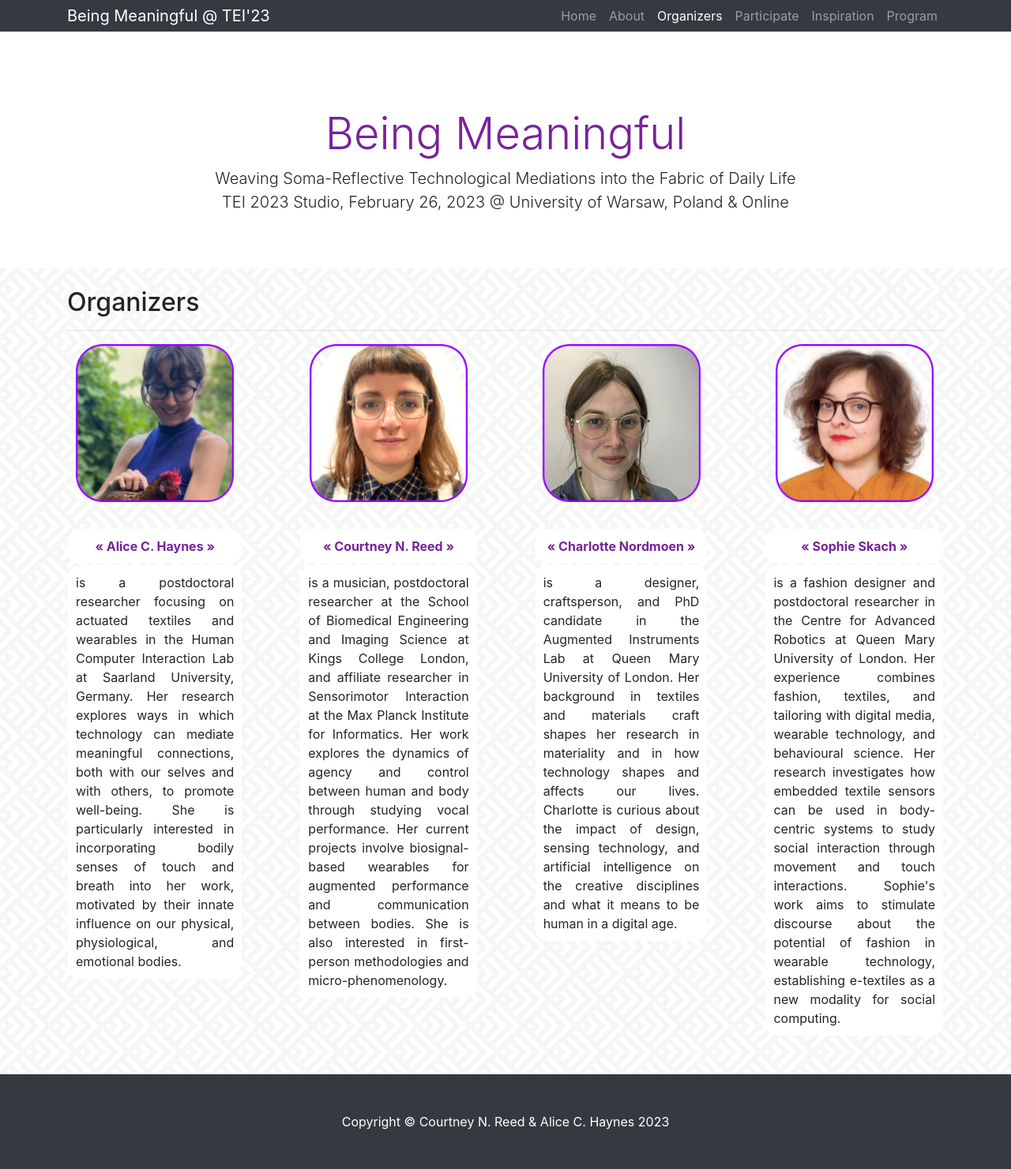
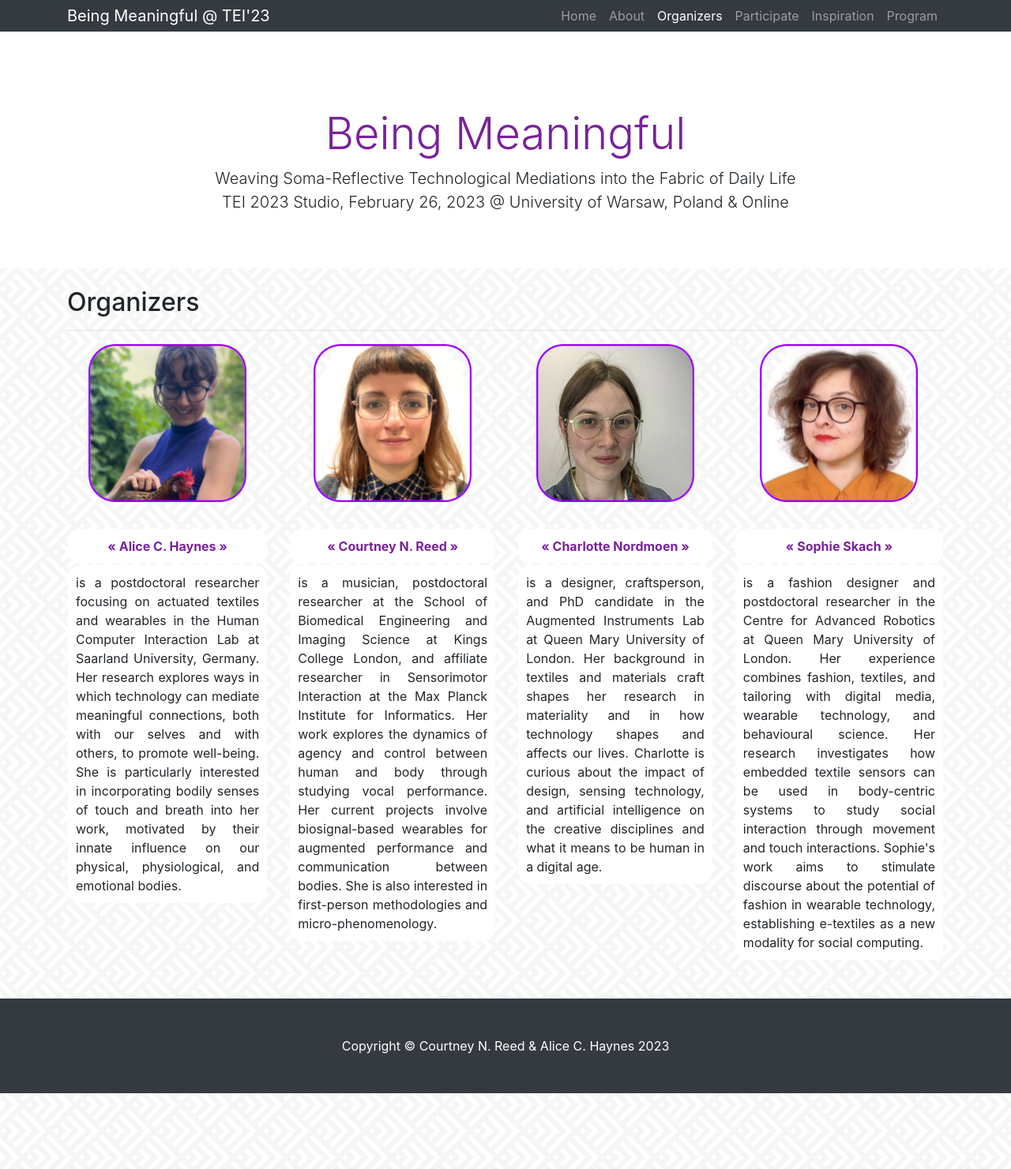
Before and after one commit to MeaningfulDesign/meaningfuldesign.github.io, a Jekyll site: the page built from _pages/organizers.md, in a window 1280 px wide. Shown: the whole page at 79% size. Built offline with Jekyll 4.4.1, drawn with Linux system fonts in a browser that asks for light colours; our own code applies the rules of GitHub Pages for plain Markdown files; after the commit the page ends 1385 px from its top, so only the background shows below that.

Commit message:
updating inspiration + organizer pages

```diff
--- a/_pages/organizers.md
+++ b/_pages/organizers.md
@@ -10,40 +10,40 @@ permalink: /organizers/
 <thead>
 <tr>
 <th style="text-align:center"><img src="https://meaningfuldesign.github.io/docs/images/people/alice.png" alt="drawing" width="200"/></th>
-<th style="text-align:center"><img width=70/></th>
+<th style="text-align:center"><img width=25/></th>
 <th style="text-align:center"><img src="https://meaningfuldesign.github.io/docs/images/people/courtney.png" alt="drawing" width="200"/></th>
-<th style="text-align:center"><img width=70/></th>
+<th style="text-align:center"><img width=25/></th>
 <th style="text-align:center"><img src="https://meaningfuldesign.github.io/docs/images/people/charlotte.png" alt="drawing" width="200"/></th>
-<th style="text-align:center"><img width=70/></th>
+<th style="text-align:center"><img width=25/></th>
 <th style="text-align:center"><img src="https://meaningfuldesign.github.io/docs/images/people/sophie.png" alt="drawing" width="200"/></th>
 </tr>
 </thead>
 <tbody>
 <tr>
 <td style="text-align:center"><img height=30/></td>
-<td style="text-align:center"><img width=70/></td>
+<td style="text-align:center"><img width=25/></td>
 <td style="text-align:center"><img height=30/></td>
-<td style="text-align:center"><img width=70/></td>
+<td style="text-align:center"><img width=25/></td>
 <td style="text-align:center"><img height=30/></td>
-<td style="text-align:center"><img width=70/></td>
+<td style="text-align:center"><img width=25/></td>
 <td style="text-align:center"><img height=30/></td>
 </tr>
 <tr>
 <td style="text-align:center"><a href="https://www.alicehaynes.com/"><strong><div style="border-radius:15px;-webkit-border-radius:15px;-moz-border-radius:15px;width:100%;float:center;background-color:white;margin-left:0;padding:10px;text-align:center;">&#171; Alice C. Haynes &#187;</div></strong></a></td>
-<td style="text-align:center"><img width=70/></td>
+<td style="text-align:center"><img width=25/></td>
 <td style="text-align:center"><a href="http://courtneynreed.com"><strong><div style="border-radius:15px;-webkit-border-radius:15px;-moz-border-radius:15px;width:100%;float:center;background-color:white;margin-left:0;padding:10px;text-align:center;">&#171; Courtney N. Reed &#187;</div></strong></a></td>
-<td style="text-align:center"><img width=70/></td>
+<td style="text-align:center"><img width=25/></td>
 <td style="text-align:center"><a href="http://www.cnordmoen.com/"><strong><div style="border-radius:15px;-webkit-border-radius:15px;-moz-border-radius:15px;width:100%;float:center;background-color:white;margin-left:0;padding:10px;text-align:center;">&#171; Charlotte Nordmoen &#187;</div></strong></a></td>
-<td style="text-align:center"><img width=70/></td>
+<td style="text-align:center"><img width=25/></td>
 <td style="text-align:center"><a href="https://www.sophieskach.com/"><strong><div style="border-radius:15px;-webkit-border-radius:15px;-moz-border-radius:15px;width:100%;float:center;background-color:white;margin-left:0;padding:10px;text-align:center;">&#171; Sophie Skach &#187;</div></strong></a></td>
 </tr>
 <tr valign = "top">
 <td style="text-align:justify;"><div style="border-radius:15px;-webkit-border-radius:15px;-moz-border-radius:15px;width:100%;float:center;background-color:white;margin-left:0;padding:10px;">is a postdoctoral researcher focusing on actuated textiles and wearables in the Human Computer Interaction Lab at Saarland University, Germany. Her research explores ways in which technology can mediate meaningful connections, both with our selves and with others, to promote well-being. She is particularly interested in incorporating bodily senses of touch and breath into her work, motivated by their innate influence on our physical, physiological, and emotional bodies.</div></td>
-<td style="text-align:center"><img width=70/></td>
+<td style="text-align:center"><img width=25/></td>
 <td style="text-align:justify"><div style="border-radius:15px;-webkit-border-radius:15px;-moz-border-radius:15px;width:100%;float:center;background-color:white;margin-left:0;padding:10px;">is a musician, postdoctoral researcher at the School of Biomedical Engineering and Imaging Science at Kings College London, and affiliate researcher in Sensorimotor Interaction at the Max Planck Institute for Informatics. Her work explores the dynamics of agency and control between human and body through studying vocal performance. Her current projects involve biosignal-based wearables for augmented performance and communication between bodies. She is also interested in first-person methodologies and micro-phenomenology.</div></td>
-<td style="text-align:center"><img width=70/></td>
+<td style="text-align:center"><img width=25/></td>
 <td style="text-align:justify"><div style="border-radius:15px;-webkit-border-radius:15px;-moz-border-radius:15px;width:100%;float:center;background-color:white;margin-left:0;padding:10px;">is a designer, craftsperson, and PhD candidate in the Augmented Instruments Lab at Queen Mary University of London. Her background in textiles and materials craft shapes her research in materiality and in how technology shapes and affects our lives. Charlotte is curious about the impact of design, sensing technology, and artificial intelligence on the creative disciplines and what it means to be human in a digital age.</div></td>
-<td style="text-align:center"><img width=70/></td>
+<td style="text-align:center"><img width=25/></td>
 <td style="text-align:justify"><div style="border-radius:15px;-webkit-border-radius:15px;-moz-border-radius:15px;width:100%;float:center;background-color:white;margin-left:0;padding:10px;">is a fashion designer and postdoctoral researcher in the Centre for Advanced Robotics at Queen Mary University of London. Her experience combines fashion, textiles, and tailoring with digital media, wearable technology, and behavioural science. Her research investigates how embedded textile sensors can be used in body-centric systems to study social interaction through movement and touch interactions. Sophie's work aims to stimulate discourse about the potential of fashion in wearable technology, establishing e-textiles as a new modality for social computing.</div></td>
 </tr>
 </tbody>
--- a/index.html
+++ b/index.html
@@ -23,7 +23,8 @@ layout: default
 <hr />
 <div style="border-radius:15px;-webkit-border-radius:15px;-moz-border-radius:15px;width:100%;float:center;background-color:white;margin-left:0;padding:10px;text-align:left;">
 <ul>
-  <li><strong>10 January</strong> &nbsp;&nbsp;&nbsp;&nbsp;The Call for Participants now open!</li>
+  <li><strong>11 January</strong> &nbsp;&nbsp;&nbsp;&nbsp;You can now view our <a href="https://meaningfuldesign.github.io/inspiration/">Inspiration</a> page!</li>
+  <li><strong>10 January</strong> &nbsp;&nbsp;&nbsp;&nbsp;The <a href="https://meaningfuldesign.github.io/participate/">Call for Participants</a> now open!</li>
   <li><strong>9 January</strong> &nbsp;&nbsp;&nbsp;&nbsp;&nbsp;&nbsp;Our Studio website is now up (with updates to come!)</li>
 </ul>
 </div>
```
Also changed, not shown: _pages/about.md (+3 -0 lines), _pages/inspiration.md (+11 -1 lines), 2 other files.
